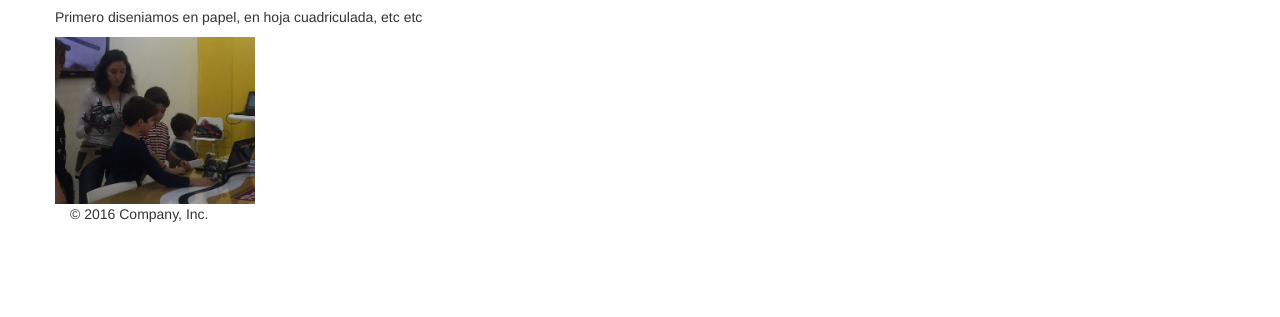
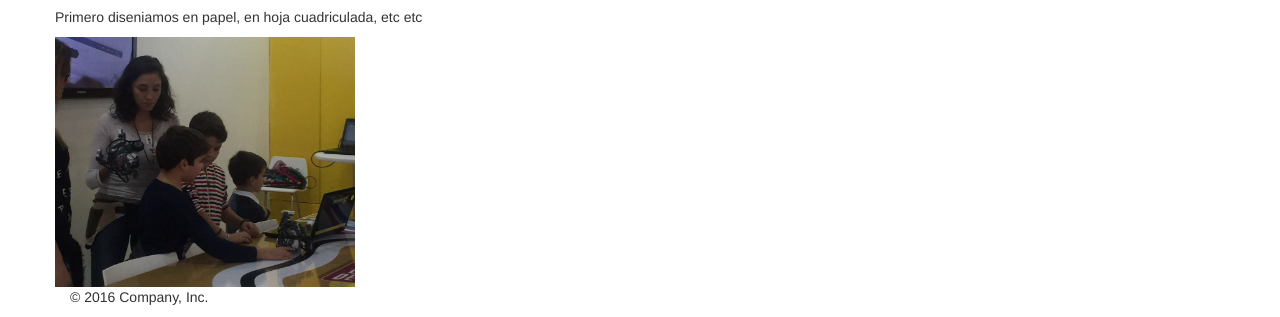
Before and after one commit to moropisa/cv-online, a plain HTML site: page proyectos/robotica.html in a window 1280 px wide. Shown: the part 514-831 px from the top of the page. Before the commit the page ends 800 px from the top, so only its background shows below. Drawn offline with nearby package versions, Linux system fonts and the light colour scheme; a script that the page names is missing; files whose address does not match are found by name.

Commit message:
Update robotica.html

```diff
--- a/proyectos/robotica.html
+++ b/proyectos/robotica.html
@@ -56,7 +56,7 @@
 
       <h2>El proyecto</h2>
       <p> Primero diseniamos en papel, en hoja cuadriculada, etc etc</p>
-      <img src="../img/robotica02.jpg" alt="taller de robotica" width="200"/>
+      <img src="../img/robotica02.jpg" alt="taller de robotica" width="300"/>
 
 
       </div>
```
